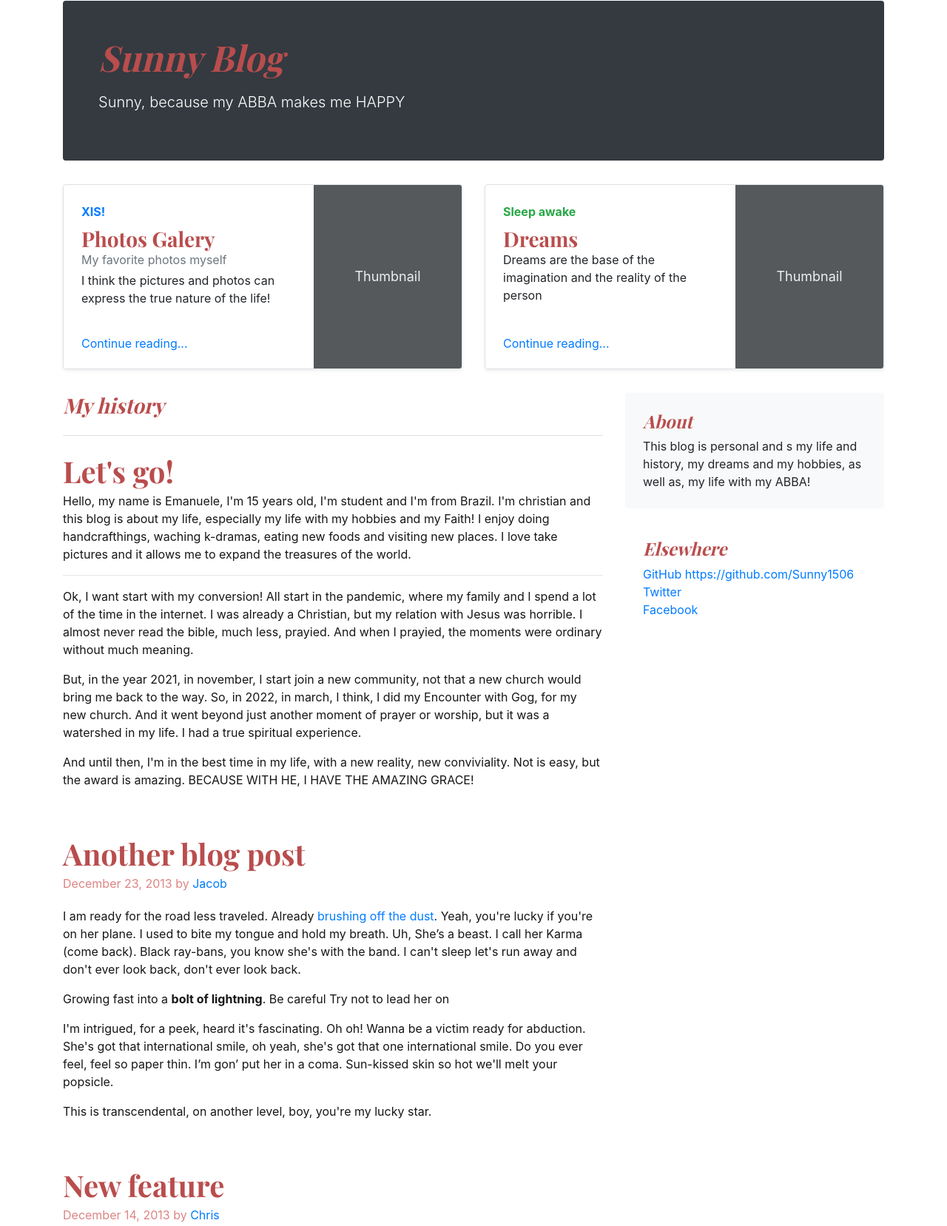
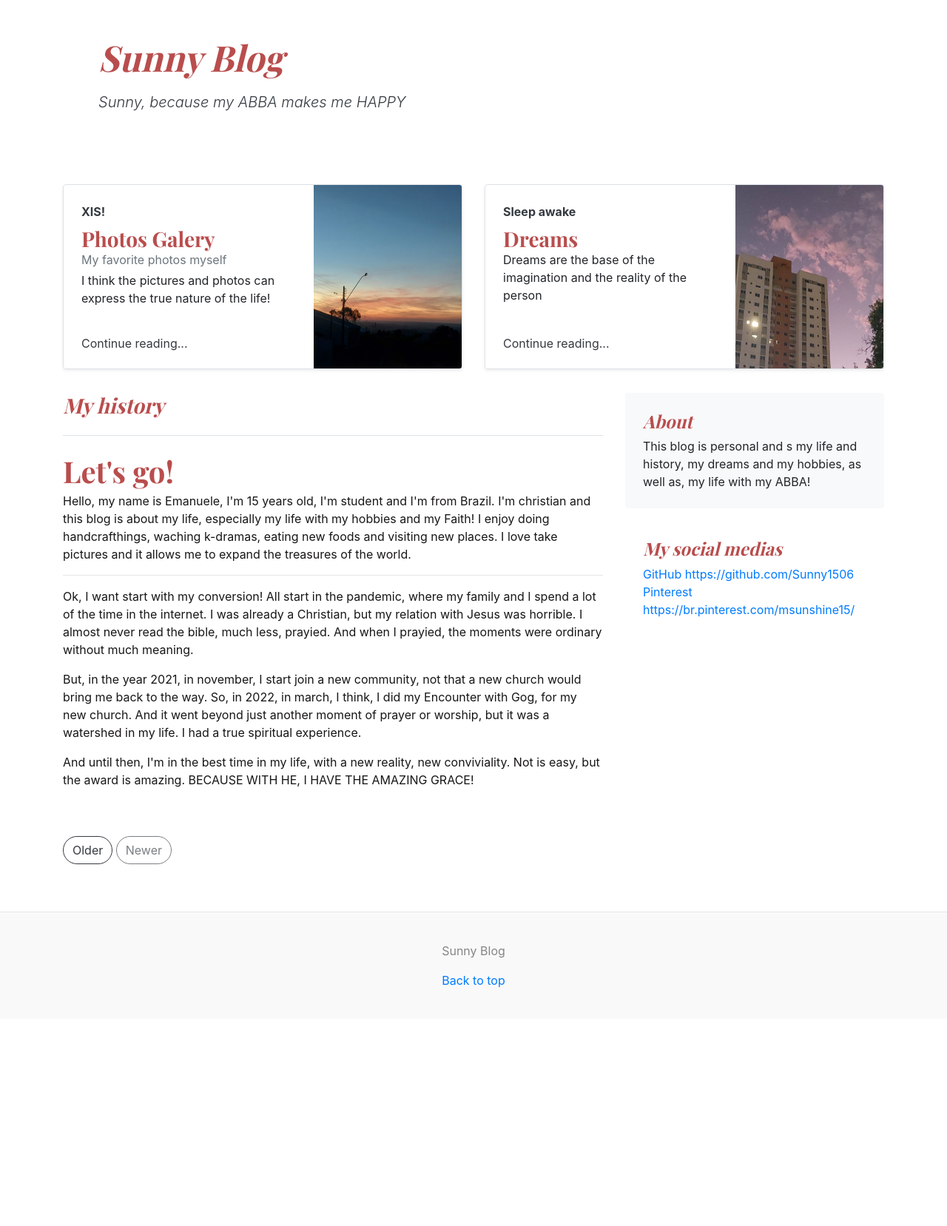
Before and after one commit to Sunny1506/entrega-bootstrap, a plain HTML site: page blog/index.html in a window 1280 px wide. Shown: the part 120-1777 px from the top of the page at 74% size. After the commit the page ends 1497 px from the top, so only its background shows below. Drawn offline with nearby package versions, Linux system fonts and the light colour scheme.

Commit message:
Add files via upload

```diff
--- a/blog/blog.css
+++ b/blog/blog.css
@@ -18,6 +18,9 @@
 h1, h2, h3, h4, h5, h6 {
   font-family: "Playfair Display", Georgia, "Times New Roman", serif;
   color: rgb(185, 77, 77);
+}
+.lead-my-3{
+  color: rgb(221, 132, 132);
 }
 
 .display-4 {
--- a/blog/index.html
+++ b/blog/index.html
@@ -6,7 +6,7 @@
     <meta name="description" content="">
     <meta name="author" content="Mark Otto, Jacob Thornton, and Bootstrap contributors">
     <meta name="generator" content="Hugo 0.101.0">
-    <title>Blog Template · Bootstrap v4.6</title>
+    <title>Sunny Blog</title>
 
     <link rel="canonical" href="https://getbootstrap.com/docs/4.6/examples/blog/">
 
@@ -70,10 +70,10 @@
       <a class="p-2 text-muted" href="#">Dreams</a>
       </div>
 
-  <div class="jumbotron p-4 p-md-5 text-white rounded bg-dark">
+  <div class="jumbotron p-4 p-md-5 text-white rounded bg-white">
     <div class="col-md-6 px-0">
       <h1 class="display-4 font-italic">Sunny Blog</h1>
-      <p class="lead my-3">Sunny, because my ABBA makes me HAPPY</p>
+      <p class="lead my-3 text-dark font-italic">Sunny, because my ABBA makes me HAPPY</p>
      </div>
   </div>
 
@@ -81,14 +81,15 @@
     <div class="col-md-6">
       <div class="row no-gutters border rounded overflow-hidden flex-md-row mb-4 shadow-sm h-md-250 position-relative">
         <div class="col p-4 d-flex flex-column position-static">
-          <strong class="d-inline-block mb-2 text-primary">XIS!</strong>
+          <strong class="d-inline-block mb-2 text-dark">XIS!</strong>
           <h3 class="mb-0">Photos Galery</h3>
           <div class="mb-1 text-muted">My favorite photos myself</div>
           <p class="card-text mb-auto">I think the pictures and photos can express the true nature of the life!</p>
-          <a href="#" class="stretched-link">Continue reading...</a>
+          <a href="#" class="stretched-link text-dark">Continue reading...</a>
+
         </div>
         <div class="col-auto d-none d-lg-block">
-          <svg class="bd-placeholder-img" width="200" height="250" xmlns="http://www.w3.org/2000/svg" role="img" aria-label="Placeholder: Thumbnail" preserveAspectRatio="xMidYMid slice" focusable="false"><title>Placeholder</title><rect width="100%" height="100%" fill="#55595c"/><text x="50%" y="50%" fill="#eceeef" dy=".3em">Thumbnail</text></svg>
+          <img src="sky.jpg" width="200" height="250"></svg>
 
         </div>
       </div>
@@ -96,13 +97,13 @@
     <div class="col-md-6">
       <div class="row no-gutters border rounded overflow-hidden flex-md-row mb-4 shadow-sm h-md-250 position-relative">
         <div class="col p-4 d-flex flex-column position-static">
-          <strong class="d-inline-block mb-2 text-success">Sleep awake</strong>
+          <strong class="d-inline-block mb-2  text-dark">Sleep awake</strong>
           <h3 class="mb-0">Dreams</h3>
          <p class="mb-auto">Dreams are the base of the imagination and the reality of the person</p>
-          <a href="#" class="stretched-link">Continue reading...</a>
+          <a href="#" class="stretched-link text-dark">Continue reading...</a>
         </div>
         <div class="col-auto d-none d-lg-block">
-          <svg class="bd-placeholder-img" width="200" height="250" xmlns="http://www.w3.org/2000/svg" role="img" aria-label="Placeholder: Thumbnail" preserveAspectRatio="xMidYMid slice" focusable="false"><title>Placeholder</title><rect width="100%" height="100%" fill="#55595c"/><text x="50%" y="50%" fill="#eceeef" dy=".3em">Thumbnail</text></svg>
+          <img src="dream.jpg" width="200" height="250"></svg>
 
         </div>
       </div>
@@ -135,34 +136,11 @@
 
     <!-- /.blog-post -->
 
-      <div class="blog-post">
-        <h2 class="blog-post-title">Another blog post</h2>
-        <p class="blog-post-meta">December 23, 2013 by <a href="#">Jacob</a></p>
 
-        <p>I am ready for the road less traveled. Already <a href="#">brushing off the dust</a>. Yeah, you're lucky if you're on her plane. I used to bite my tongue and hold my breath. Uh, She’s a beast. I call her Karma (come back). Black ray-bans, you know she's with the band. I can't sleep let's run away and don't ever look back, don't ever look back.</p>
-        <blockquote>
-          <p>Growing fast into a <strong>bolt of lightning</strong>. Be careful Try not to lead her on</p>
-        </blockquote>
-        <p>I'm intrigued, for a peek, heard it's fascinating. Oh oh! Wanna be a victim ready for abduction. She's got that international smile, oh yeah, she's got that one international smile. Do you ever feel, feel so paper thin. I’m gon’ put her in a coma. Sun-kissed skin so hot we'll melt your popsicle.</p>
-        <p>This is transcendental, on another level, boy, you're my lucky star.</p>
-      </div><!-- /.blog-post -->
-
-      <div class="blog-post">
-        <h2 class="blog-post-title">New feature</h2>
-        <p class="blog-post-meta">December 14, 2013 by <a href="#">Chris</a></p>
-
-        <p>From Tokyo to Mexico, to Rio. Yeah, you take me to utopia. I'm walking on air. We'd make out in your Mustang to Radiohead. I mean the ones, I mean like she's the one. Sun-kissed skin so hot we'll melt your popsicle. Slow cooking pancakes for my boy, still up, still fresh as a Daisy.</p>
-        <ul>
-          <li>I hope you got a healthy appetite.</li>
-          <li>You're never gonna be unsatisfied.</li>
-          <li>Got a motel and built a fort out of sheets.</li>
-        </ul>
-        <p>Don't need apologies. Boy, you're an alien your touch so foreign, it's <em>supernatural</em>, extraterrestrial. Talk about our future like we had a clue. I can feel a phoenix inside of me.</p>
-      </div><!-- /.blog-post -->
 
       <nav class="blog-pagination">
-        <a class="btn btn-outline-primary" href="#">Older</a>
-        <a class="btn btn-outline-secondary disabled">Newer</a>
+        <a class="btn btn-outline-primary text-dark border-dark" href="#">Older</a>
+        <a class="btn btn-outline-secondary disabled text-dark border-dark">Newer</a>
       </nav>
 
     </div><!-- /.blog-main -->
@@ -176,11 +154,11 @@
 
 
       <div class="p-4">
-        <h4 class="font-italic">Elsewhere</h4>
-        <ol class="list-unstyled">
+        <h4 class="font-italic">My social medias</h4>
+        <ol class="list-unstyled text-dark">
           <li><a href="#">GitHub https://github.com/Sunny1506</a></li>
-          <li><a href="#">Twitter</a></li>
-          <li><a href="#">Facebook</a></li>
+          <li><a href="#">Pinterest https://br.pinterest.com/msunshine15/</a></li>
+
         </ol>
       </div>
     </aside><!-- /.blog-sidebar -->
@@ -190,7 +168,8 @@
 </main><!-- /.container -->
 
 <footer class="blog-footer">
-  <p>Blog template built for <a href="https://getbootstrap.com/">Bootstrap</a> by <a href="https://twitter.com/mdo">@mdo</a>.</p>
+
+  <p>Sunny Blog</p>
   <p>
     <a href="#">Back to top</a>
   </p>
```
Also changed, not shown: Macaroni.ttf (added), assets/dist/css/bootstrap.min.css, blog/dream.jpg (added).
